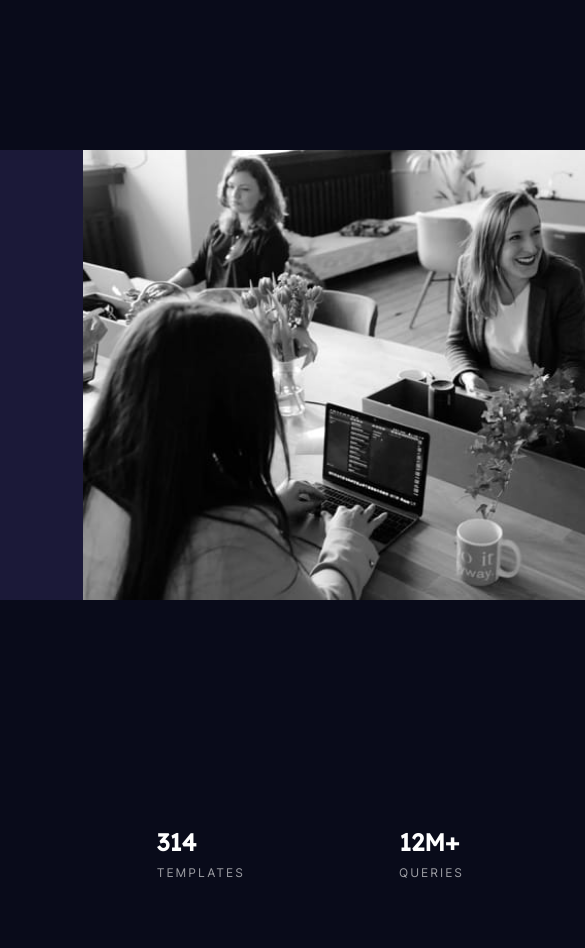
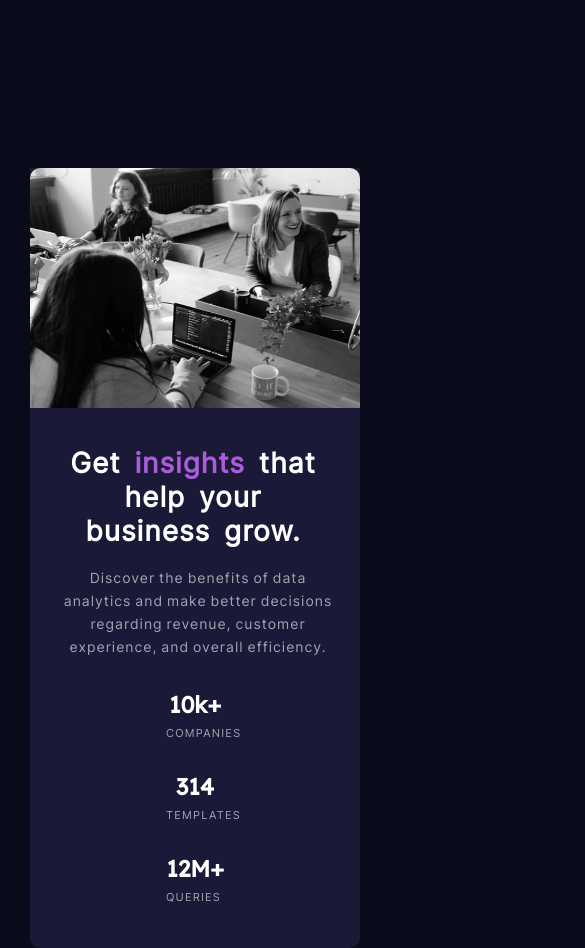
Before and after one commit to elianiubo/preview-card-component, a plain HTML site: page index.html in a window 390 px wide. Shown: the top 948 px of the page, 585 px wide, since content can reach past the window. Drawn offline with Linux system fonts and the light colour scheme.

Commit message:
Add files via upload

```diff
--- a/index.html
+++ b/index.html
@@ -8,6 +8,7 @@
 
   <link rel="icon" type="image/png" sizes="32x32" href="./images/favicon-32x32.png">
   <link rel="stylesheet" href="styles.css">
+  <link rel="stylesheet" href="responsive.css">
   <title>Frontend Mentor | Stats preview card component</title>
 </head>
 
@@ -16,8 +17,8 @@
     <div id="wrap">
       <div>
       <img class="imagen" src="images/image-header-desktop.jpg" alt="image-header-desktop">
-    </div>
-      <div class="box"></div>
+      </div>
+
       <div id="main-info">
         <h1>Get <span> insights</span> that help your business grow.</h1>
         <p> Discover the benefits of data analytics and make better decisions regarding revenue, customer
--- /dev/null
+++ b/responsive.css
@@ -0,0 +1,60 @@
+@media (width: 1112px){
+    #second-info h5 {
+        margin: 28px -10px 50px -22px;
+
+    }
+}
+@media (max-width: 400px){
+    .imagen{
+        /*image:url('images/image-header-mobile.jpg');*/
+        width: 330px;
+        height: 240px;
+        border-radius: 10px 10px 0px 0px;
+        float: none;
+    }
+    #wrap{
+        margin-top: 18px;
+        float: none;
+        width: 330px;
+        height:780px;
+        border-radius: 0px 0px 10px 10px;
+
+    }
+    #main-info h1{
+        margin:34px 43px 18px 39px;
+        font-size: 28px;
+        word-spacing: 5px;
+        text-align: center;
+        letter-spacing: 1px;
+
+        }
+        #main-info p{
+            font-size: 14px;
+            margin: 13px 24px 9px 30px;
+            line-height: 23px;
+            text-align: center;
+            font-weight: lighter;
+        }
+        #second-info{
+            display: flex;
+            flex-direction: column;
+            justify-content: space-between;
+            text-align: center;
+        }
+        #second-info h5{
+            margin:20px;
+            text-align: center;
+            font-size: 23px;
+            margin-bottom: 10px;
+            margin-top: 26px;
+            line-height: 1;
+        }
+        #second-info h5 span{
+            font-size: 11px;
+        margin-left: 116px;
+        margin-top: 12px;
+        letter-spacing: 1.2px;
+        }
+
+
+}
```
